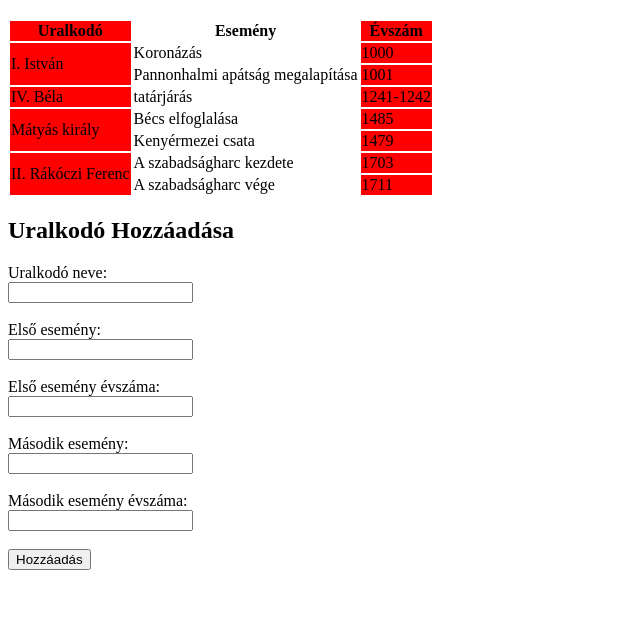
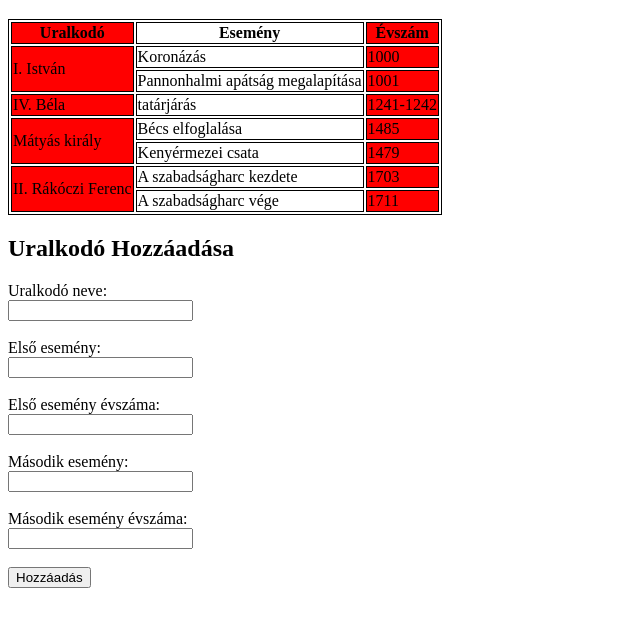
Before and after one commit to vbenedek06/uralkodo, a plain HTML site: page index.html in a window 1280 px wide. Shown: the part 61-688 px from the top of the page, without its empty margins (0-640 px from the left). Drawn offline with Linux system fonts and the light colour scheme.

Commit message:
keret hozzáadása a táblázathoz

```diff
--- a/styles.css
+++ b/styles.css
@@ -2,3 +2,7 @@
     background-color: red;
     color: white;
 }
+
+table,th,td {
+    border: 1px solid #000;
+}
```
